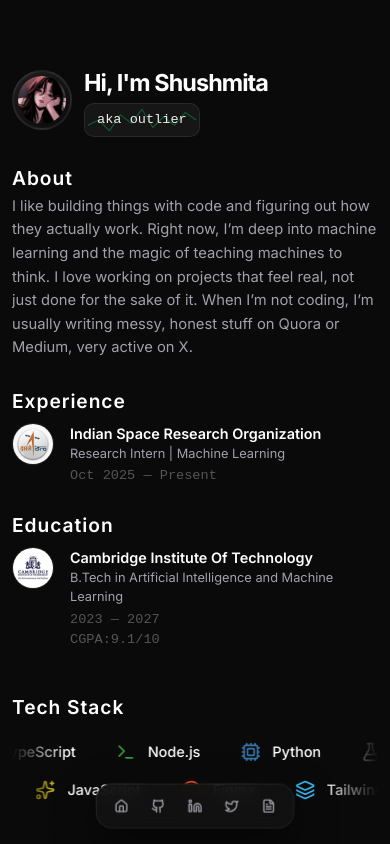
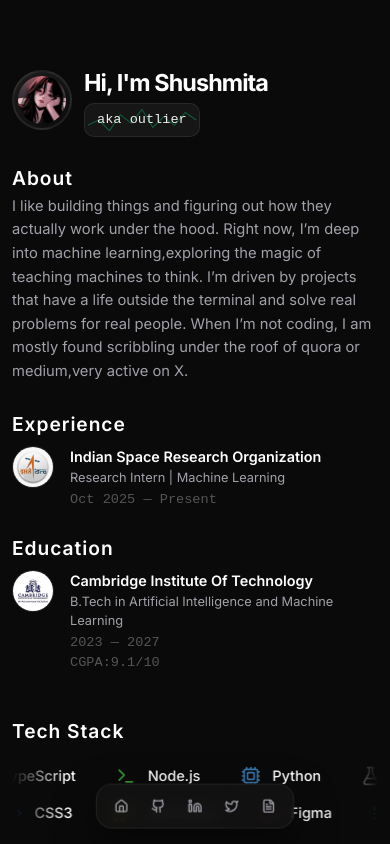
Before and after one commit to Shushmitaaaa/portfolio-shushmita, a React (Vite) app: page / in a window 390 px wide. Shown: the top 844 px of the page. Built offline with nearby package versions, Linux system fonts and the light colour scheme.

Commit message:
modified about section

```diff
--- a/src/App.css
+++ b/src/App.css
@@ -1033,7 +1033,7 @@
   }
 
   .marquee-content.reverse {
-  animation-duration: 30s !important;
+  animation-duration: 20s !important;
 }
 
 
--- a/src/App.jsx
+++ b/src/App.jsx
@@ -63,10 +63,7 @@
       <section className="about-section" >
         <p className="section-title" >About</p>
         <p className="about-text">
-          I like building things with code and figuring out how they actually work.
-          Right now, I’m deep into machine learning and the magic of teaching machines to think.
-          I love working on projects that feel real, not just done for the sake of it.
-          When I’m not coding, I’m usually writing messy, honest stuff on Quora or Medium, very active on X.
+          I like building things and figuring out how they actually work under the hood. Right now, I’m deep into machine learning,exploring the magic of teaching machines to think. I’m driven by projects that have a life outside the terminal and solve real problems for real people. When I’m not coding, I am mostly found scribbling under the roof of quora or medium,very active on X.
         </p>
       </section>
 
```
